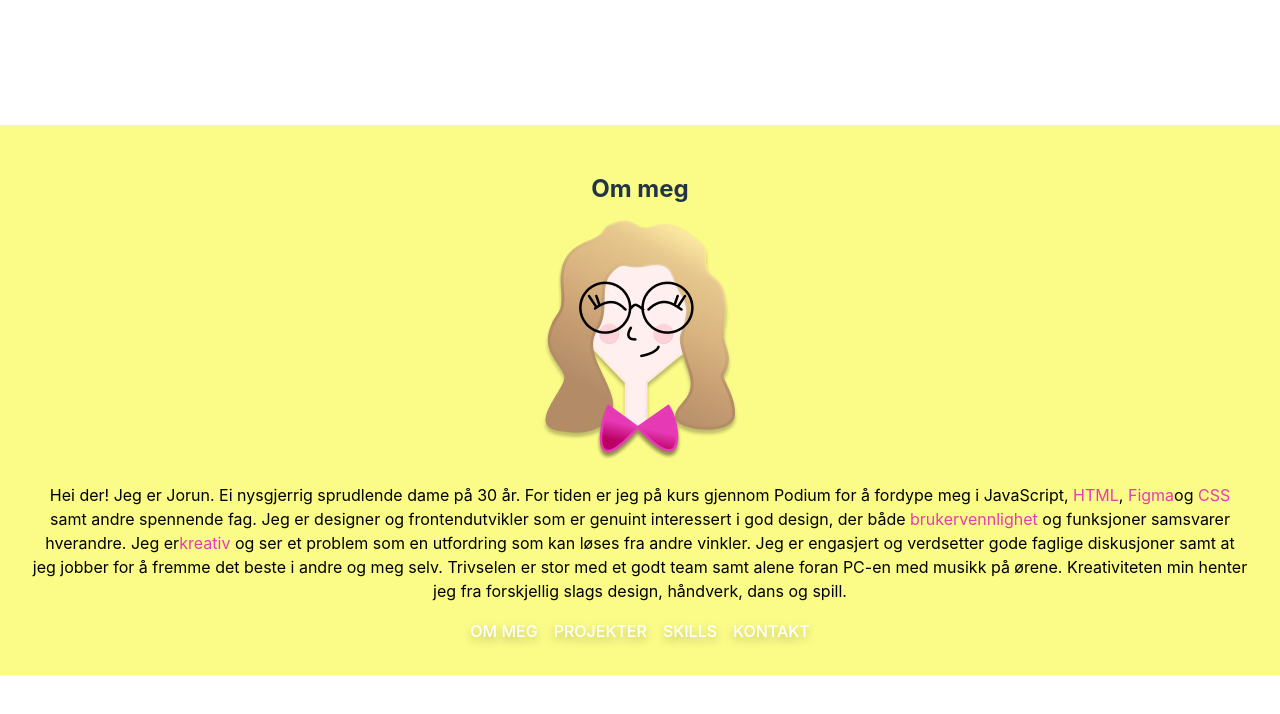
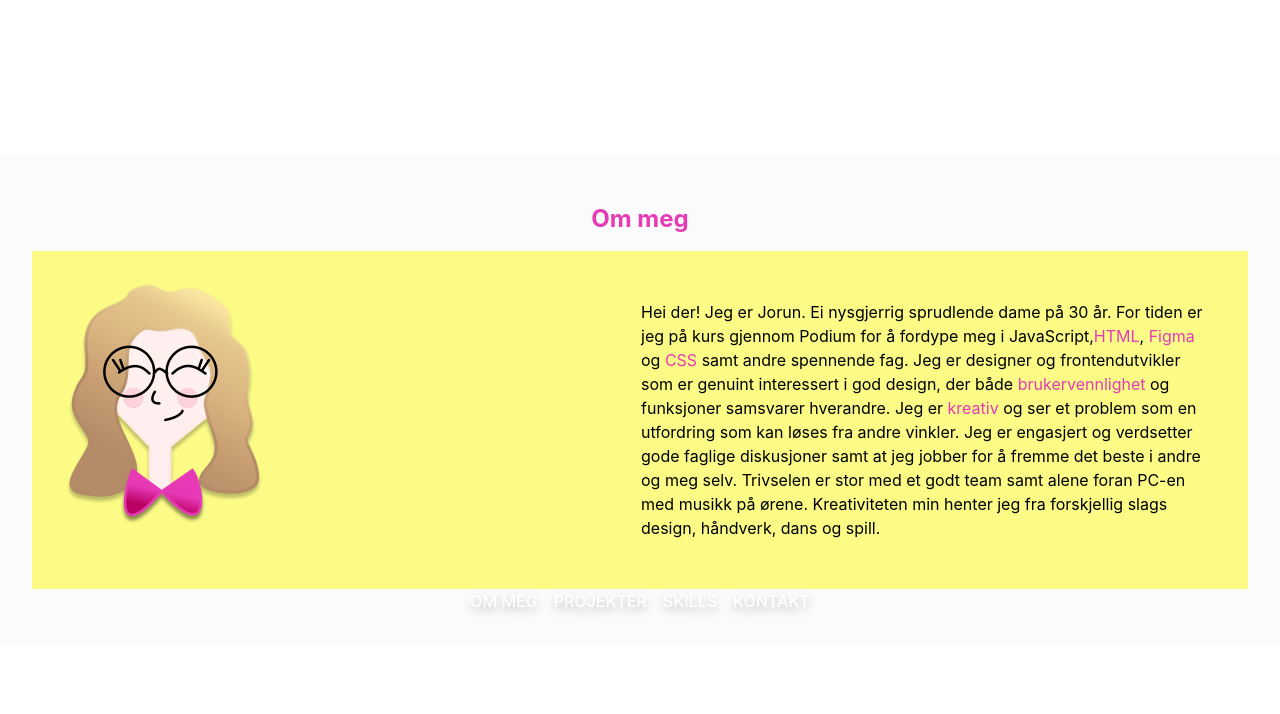
Before and after one commit to JorunKodehode/Portfolio, a React (Vite) app: page /#/AboutPage in a window 1280 px wide. Shown: the top 714 px of the page. Built offline with nearby package versions, Linux system fonts and the light colour scheme.

Commit message:
aligning the col

```diff
--- a/src/Global.css
+++ b/src/Global.css
@@ -1,5 +1,11 @@
+/*  primary: #fbfb86;
+    secundary: #e73bb6;
+*/
+html {
+  background-color: #fbfbfb;
+}
 #root {
-  background-color: #fbfb87;
+  background-color: #fbfbfb;
   max-width: 1280px;
   margin: 0 auto;
   padding: 2rem;
@@ -8,6 +14,20 @@
 .onClickAvatar {
   color: #1572b6;
 }
+
+tr {
+  display: flex;
+  flex: wrap;
+  text-align: left;
+  background-color: #fbfb86;
+  padding: 2rem;
+}
+
+td {
+  width: 50%;
+  height: 100%;
+}
+
 .logo {
   height: 10em;
   padding: 1.5em;
@@ -15,6 +35,10 @@
 }
 .logo:hover {
   filter: drop-shadow(0 0 2em #e73bb6);
+}
+
+h2 {
+  color: #e73bb6;
 }
 
 p {
--- a/src/components/AboutPage.jsx
+++ b/src/components/AboutPage.jsx
@@ -3,27 +3,29 @@ import logo from "../img/head.png";
 
 export function AboutPage() {
   return (
-    <div className="col">
+    <>
       <h2>Om meg</h2>
-      <img src={logo} alt="Avatar karakter av Jorun" />
-
-      <article>
-        <p>
-          Hei der! Jeg er Jorun. Ei nysgjerrig sprudlende dame på 30 år. For
-          tiden er jeg på kurs gjennom Podium for å fordype meg i JavaScript,{" "}
-          <span>HTML</span>, <span>Figma</span>
-          og <span>CSS</span> samt andre spennende fag. Jeg er designer og
-          frontendutvikler som er genuint interessert i god design, der både{" "}
-          <span>brukervennlighet</span> og funksjoner samsvarer hverandre. Jeg
-          er
-          <span>kreativ</span> og ser et problem som en utfordring som kan løses
-          fra andre vinkler. Jeg er engasjert og verdsetter gode faglige
-          diskusjoner samt at jeg jobber for å fremme det beste i andre og meg
-          selv. Trivselen er stor med et godt team samt alene foran PC-en med
-          musikk på ørene. Kreativiteten min henter jeg fra forskjellig slags
-          design, håndverk, dans og spill.
-        </p>
-      </article>
-    </div>
+      <tr>
+        <td>
+          <img src={logo} alt="Avatar karakter av Jorun" />
+        </td>
+        <td>
+          <p>
+            Hei der! Jeg er Jorun. Ei nysgjerrig sprudlende dame på 30 år. For
+            tiden er jeg på kurs gjennom Podium for å fordype meg i JavaScript,
+            <span>HTML</span>, <span>Figma</span> og <span>CSS</span> samt andre
+            spennende fag. Jeg er designer og frontendutvikler som er genuint
+            interessert i god design, der både <span>brukervennlighet</span> og
+            funksjoner samsvarer hverandre. Jeg er <span>kreativ</span> og ser
+            et problem som en utfordring som kan løses fra andre vinkler. Jeg er
+            engasjert og verdsetter gode faglige diskusjoner samt at jeg jobber
+            for å fremme det beste i andre og meg selv. Trivselen er stor med et
+            godt team samt alene foran PC-en med musikk på ørene. Kreativiteten
+            min henter jeg fra forskjellig slags design, håndverk, dans og
+            spill.
+          </p>
+        </td>
+      </tr>
+    </>
   );
 }
--- a/src/components/ContactPage.jsx
+++ b/src/components/ContactPage.jsx
@@ -2,9 +2,14 @@ import logo from "../img/head.png";
 
 export function ContactPage() {
   return (
-    <div>
+    <>
       <h2>Kontakt</h2>
-      <img src={logo} alt="Avatar karakter av Jorun" />
-    </div>
+      <tr>
+        <td>
+          <img src={logo} alt="Avatar karakter av Jorun" />
+        </td>
+        <td>Kontaktskjema</td>
+      </tr>
+    </>
   );
 }
--- a/src/components/Home.jsx
+++ b/src/components/Home.jsx
@@ -4,7 +4,10 @@ export function Home() {
   return (
     <div>
       <h2 className="onClickAvatar">KLIKK på MEG</h2>
-      <img src={logo} alt="Avatar karakter av Jorun" />
+      <td>
+        <img src={logo} alt="Avatar karakter av Jorun" />
+      </td>
+      <td></td>
     </div>
   );
 }
--- a/src/components/ProjectsPage.jsx
+++ b/src/components/ProjectsPage.jsx
@@ -6,8 +6,17 @@ export function ProjectsPage() {
   return (
     <div>
       <h2>Prosjekter</h2>
-      <img src={logo} alt="Avatar karakter av Jorun" />
-      <Link url={"https://jorunkodehode.github.io/increment/"} />
+      <tr>
+        <td>
+          <img src={logo} alt="Avatar karakter av Jorun" />
+        </td>
+        <td>
+          <div>
+            <Link url={"https://jorunkodehode.github.io/increment/"} />
+          </div>
+          <div className="card"></div>
+        </td>
+      </tr>
     </div>
   );
 }
--- a/src/components/SkillPage.jsx
+++ b/src/components/SkillPage.jsx
@@ -4,9 +4,14 @@ import logo from "../img/head.png";
 export function SkillPage() {
   return (
     <div>
-      <h2>SKills</h2>
-      <img src={logo} alt="Avatar karakter av Jorun" />
-      {/* {icons} */}
+      <h2>Skills</h2>
+      <tr>
+        <td>
+          {" "}
+          <img src={logo} alt="Avatar karakter av Jorun" />
+        </td>
+        <td>{/* {icons} */}</td>
+      </tr>
     </div>
   );
 }
```
